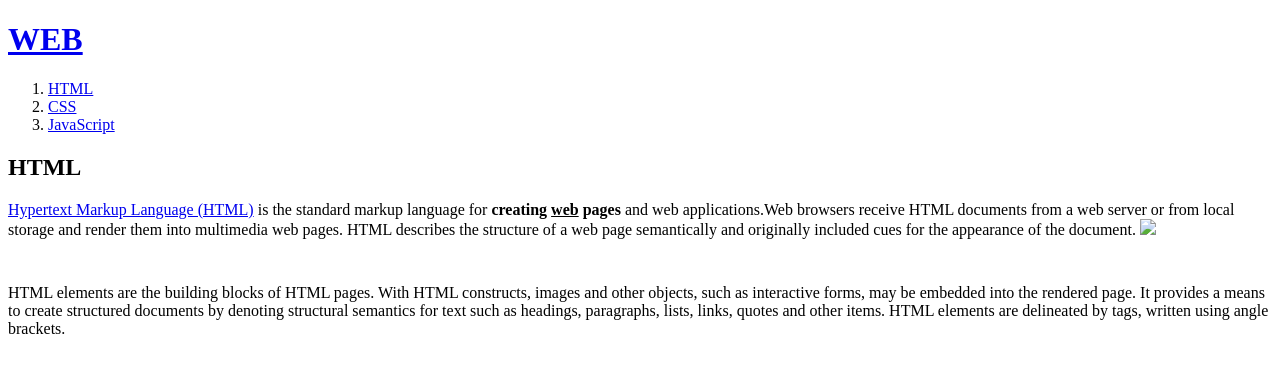
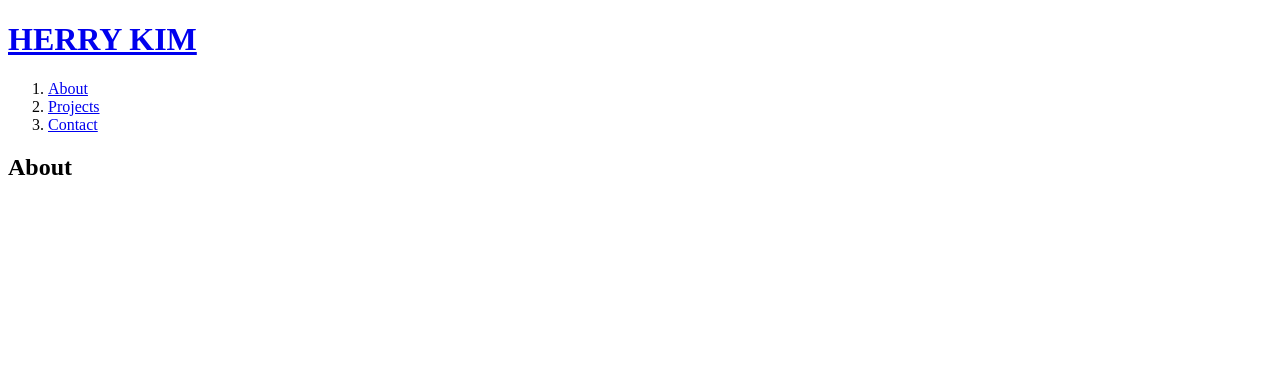
Before and after one commit to pangpangmandu/herryswork, a plain HTML site: page 1.html in a window 1280 px wide. Drawn offline with Linux system fonts and the light colour scheme.

Commit message:
Add files via upload

```diff
--- a/1.html
+++ b/1.html
@@ -1,20 +1,18 @@
 <!doctype html>
 <html>
 <head>
-  <title>WEB1 - html</title>
+  <title>about</title>
   <meta charset = "utf-8">
 </head>
 <body>
-<h1><a href="index.html">WEB</a></h1>
+<h1><a href="index.html">HERRY KIM</a></h1>
 <ol>
- <li><a href="1.html"> HTML</a> </li>
- <li><a href="2.html">CSS</a></li>
- <li><a href="3.html">JavaScript</a></li>
+ <li><a href="1.html"> About</a> </li>
+ <li><a href="2.html">Projects</a></li>
+ <li><a href="3.html">Contact</a></li>
 </ol>
-<h2>HTML</h2>
-<p><a href="https://www.w3.org/TR/html5/" target="_blank" title="html5 specification">Hypertext Markup Language (HTML)</a> is the standard markup language for <strong>creating <u>web</u> pages</strong> and web applications.Web browsers receive HTML documents from a web server or from local storage and render them into multimedia web pages. HTML describes the structure of a web page semantically and originally included cues for the appearance of the document.
-  <img src="coding.jpg" width="100%">
-  </p><p style="margin-top:45px;">HTML elements are the building blocks of HTML pages. With HTML constructs, images and other objects, such as interactive forms, may be embedded into the rendered page. It provides a means to create structured documents by denoting structural semantics for text such as headings, paragraphs, lists, links, quotes and other items. HTML elements are delineated by tags, written using angle brackets.
+<h2>About</h2>
+<p>
   </p>
 </body>
 </html>
```
Also changed, not shown: 2.html (+7 -10 lines), 3.html (+7 -9 lines).
